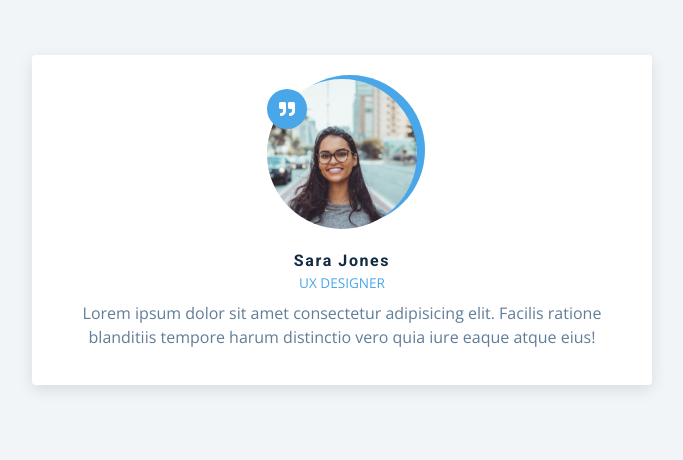
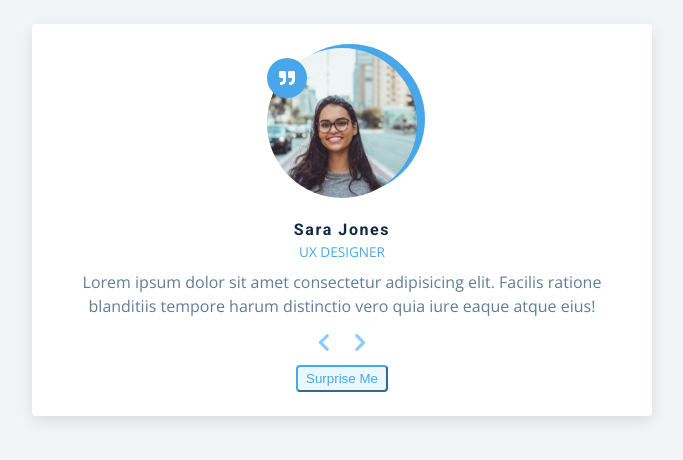
Before and after one commit to AhmedAlkh/reviews-app, a plain HTML site: page index.html in a window 1280 px wide. Shown: the part 240-700 px from the top of the page, without its empty margins (298-981 px from the left). Drawn offline with nearby package versions, Linux system fonts and the light colour scheme.

Commit message:
buttons added

```diff
--- a/index.html
+++ b/index.html
@@ -31,6 +31,17 @@
           <p id="info">
             Lorem ipsum dolor sit amet consectetur adipisicing elit. Facilis ratione blanditiis tempore harum distinctio vero quia iure eaque atque eius!
           </p>
+          <!-- prev next buttons  -->
+          <div class="button-container">
+            <button class="prev-btn">
+              <i class="fas fa-chevron-left"></i>
+            </button>
+            <button class="next-btn">
+              <i class="fas fa-chevron-right"></i>
+            </button>
+          </div>
+          <!-- random button  -->
+          <button class="random-btn">surprise me</button>
         </article>
       </section>
     <!-- javascript -->
```
